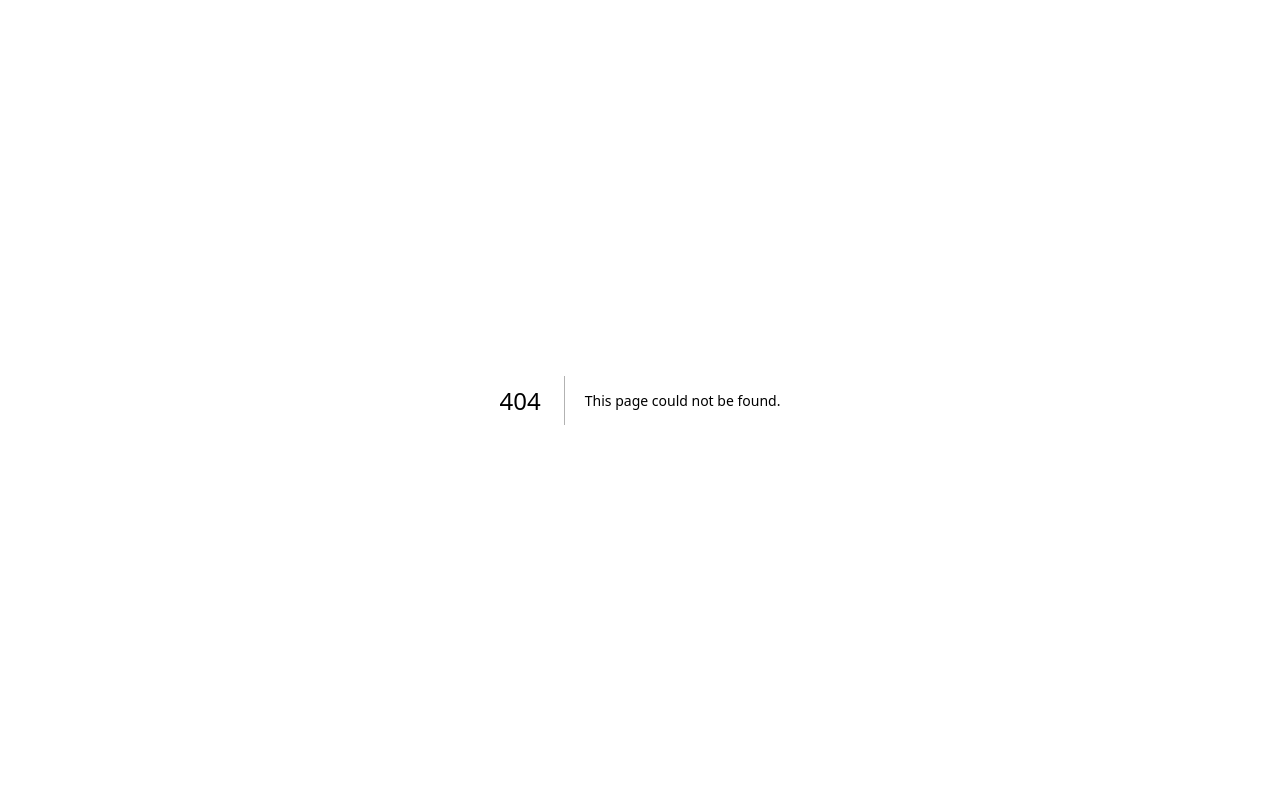
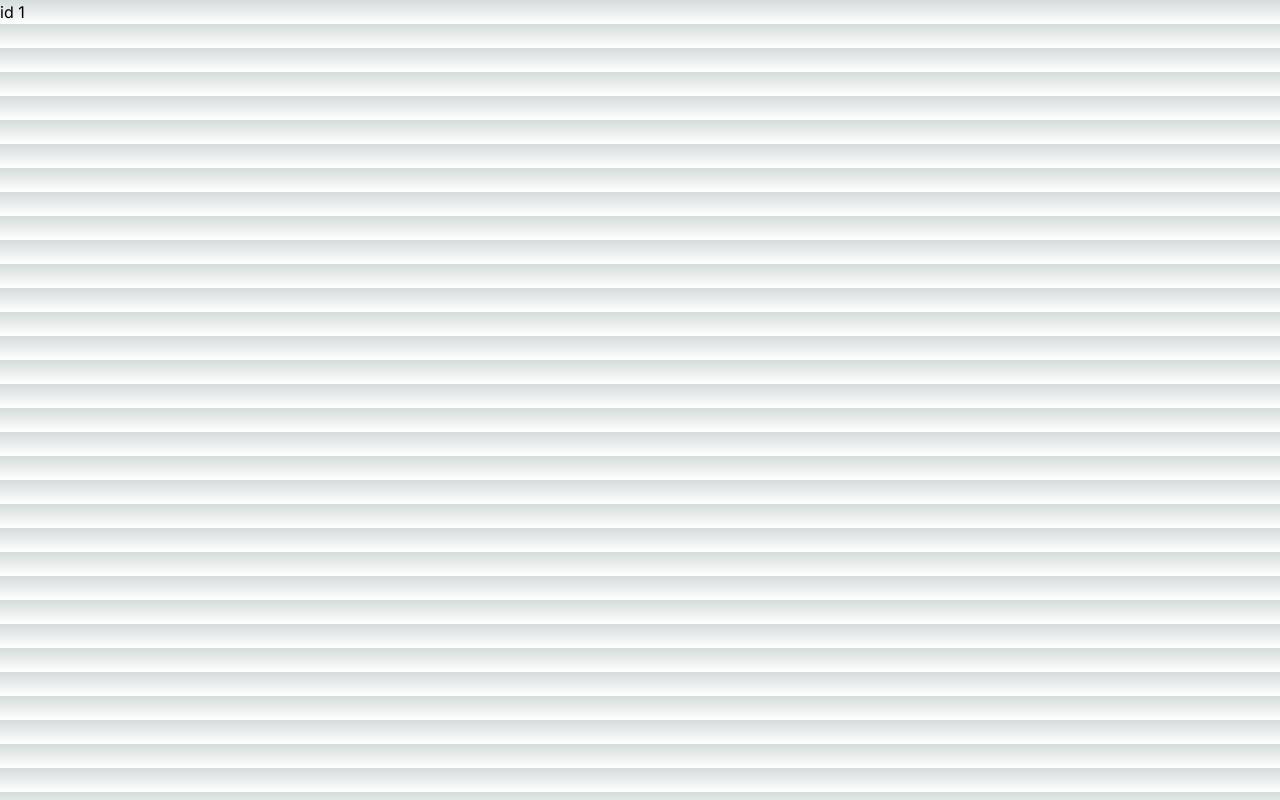
Before and after one commit to simotae14/intro-nextjs-v3-app, a Next.js app: page /docs/1 in a window 1280 px wide. Before the commit this address had no page. Built offline with nearby package versions, Linux system fonts and the light colour scheme.

Commit message:
Dynamic Routing example

```diff
--- a/app/(dashboard)/settings/page.tsx
+++ /dev/null
@@ -1,5 +0,0 @@
-const SettingsPage = () => {
-  return <div>Settings page</div>
-}
-
-export default SettingsPage;
--- /dev/null
+++ b/app/(dashboard)/todos/page.tsx
@@ -0,0 +1,7 @@
+console.log(process.argv)
+
+const TodosPage = () => {
+  return <div>Settings page</div>
+}
+
+export default TodosPage;
--- /dev/null
+++ b/app/docs/[id]/page.tsx
@@ -0,0 +1,6 @@
+const DocsIdPage = ({ params }: { params: { id: string } }) => {
+  return (
+    <div>id {params.id}</div>
+  );
+};
+export default DocsIdPage;
```
